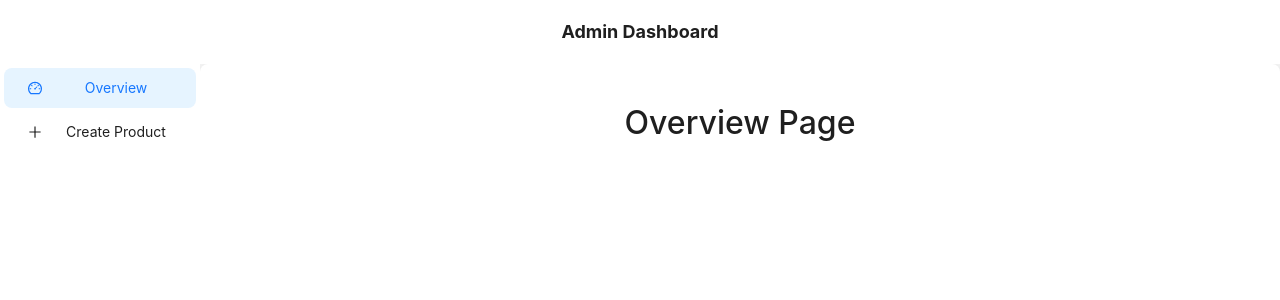
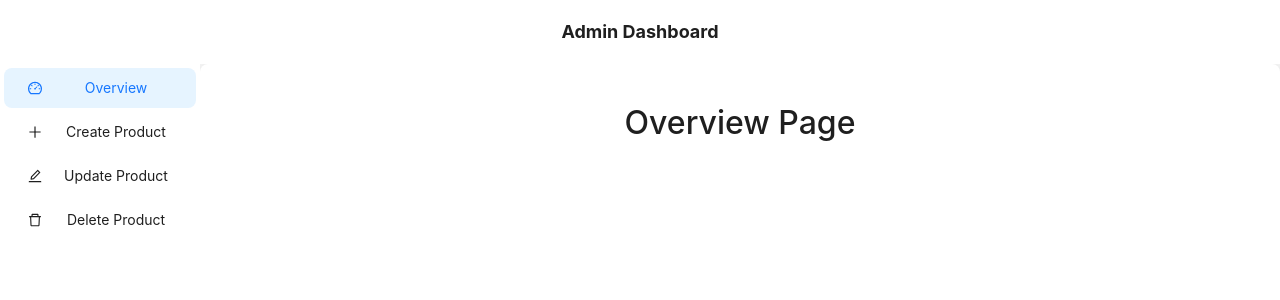
Before and after one commit to jananisree96/QuikMart-E-Com-web-redux, a React (Create React App) app: page /adminAccount in a window 1280 px wide. Shown: the top 300 px of the page. Built offline with nearby package versions, Linux system fonts and the light colour scheme.

Commit message:
update sidebar by stephen

```diff
--- a/db.json
+++ b/db.json
@@ -49,6 +49,16 @@
       "discountPercentage": 21,
       "discountedTotal": 33,
       "stock": 323
+    },
+    {
+      "id": "868c",
+      "title": "ebin",
+      "price": 32,
+      "quantity": 23,
+      "total": 23,
+      "discountPercentage": 2,
+      "discountedTotal": 3,
+      "stock": 234
     }
   ]
 }
--- a/src/components/ProductCard.js
+++ b/src/components/ProductCard.js
@@ -24,16 +24,16 @@ function ProductList() {
         <div
           key={product.id}
           className="card m-2 cursor-pointer"
-          style={{ width: 300 }}
+          style={{ width: 200}}
           role="button"
-        //   onClick={() => navigate(`/product/${product.id}`)}
+          //   onClick={() => navigate(`/product/${product.id}`)}
         >
           <div className="mt-2">
             <img
-              src={product.thumbnail}
-              height={150}
-              width={180}
-              alt={product.title}
+              src="https://via.placeholder.com/200"
+              height={100}
+              width={100}
+              alt="Placeholder"
               className="border-radius"
             />
           </div>
--- a/src/container/Sidebar.js
+++ b/src/container/Sidebar.js
@@ -1,6 +1,11 @@
 import React from "react";
 import { Layout, Menu } from "antd";
-import { PlusOutlined, DashboardOutlined } from "@ant-design/icons";
+import {
+  PlusOutlined,
+  DashboardOutlined,
+  DeleteOutlined,
+  EditOutlined,
+} from "@ant-design/icons";
 import { useNavigate } from "react-router-dom";
 
 const { Sider } = Layout;
@@ -20,12 +25,9 @@ const menuStyle = {
 };
 
 function Sidebar({ setActiveComponent }) {
-
-
   const handleMenuClick = (key) => {
     setActiveComponent(key);
     console.log("Clicked on menu item:", key);
-
   };
 
   return (
@@ -45,6 +47,20 @@ function Sidebar({ setActiveComponent }) {
         >
           Create Product
         </Menu.Item>
+        <Menu.Item
+          key="Update"
+          icon={<EditOutlined />}
+          onClick={() => handleMenuClick("Update")}
+        >
+          Update Product
+        </Menu.Item>
+        <Menu.Item
+          key="Delete"
+          icon={<DeleteOutlined />}
+          onClick={() => handleMenuClick("Delete")}
+        >
+          Delete Product
+        </Menu.Item>
       </Menu>
     </Sider>
   );
```
